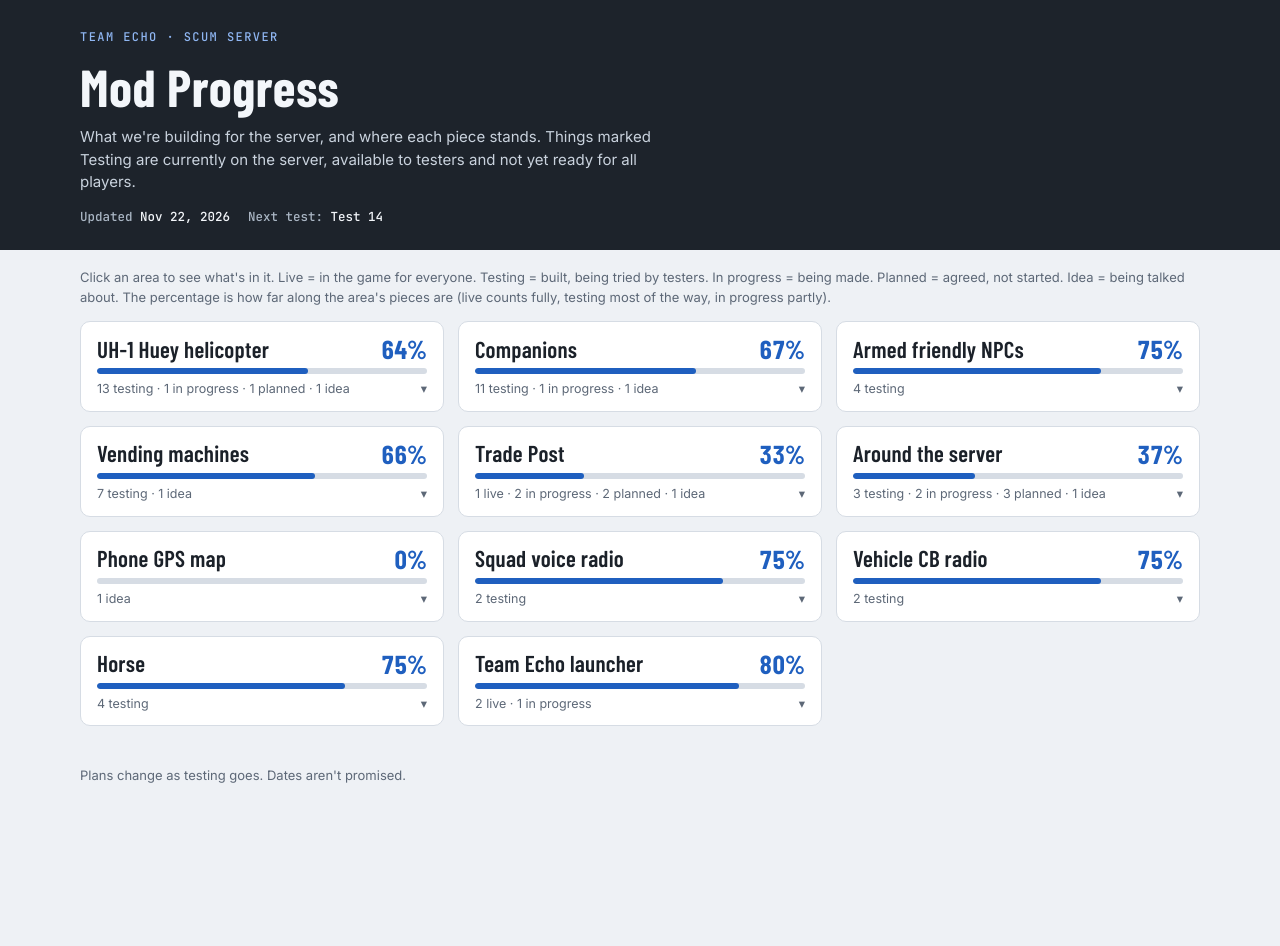
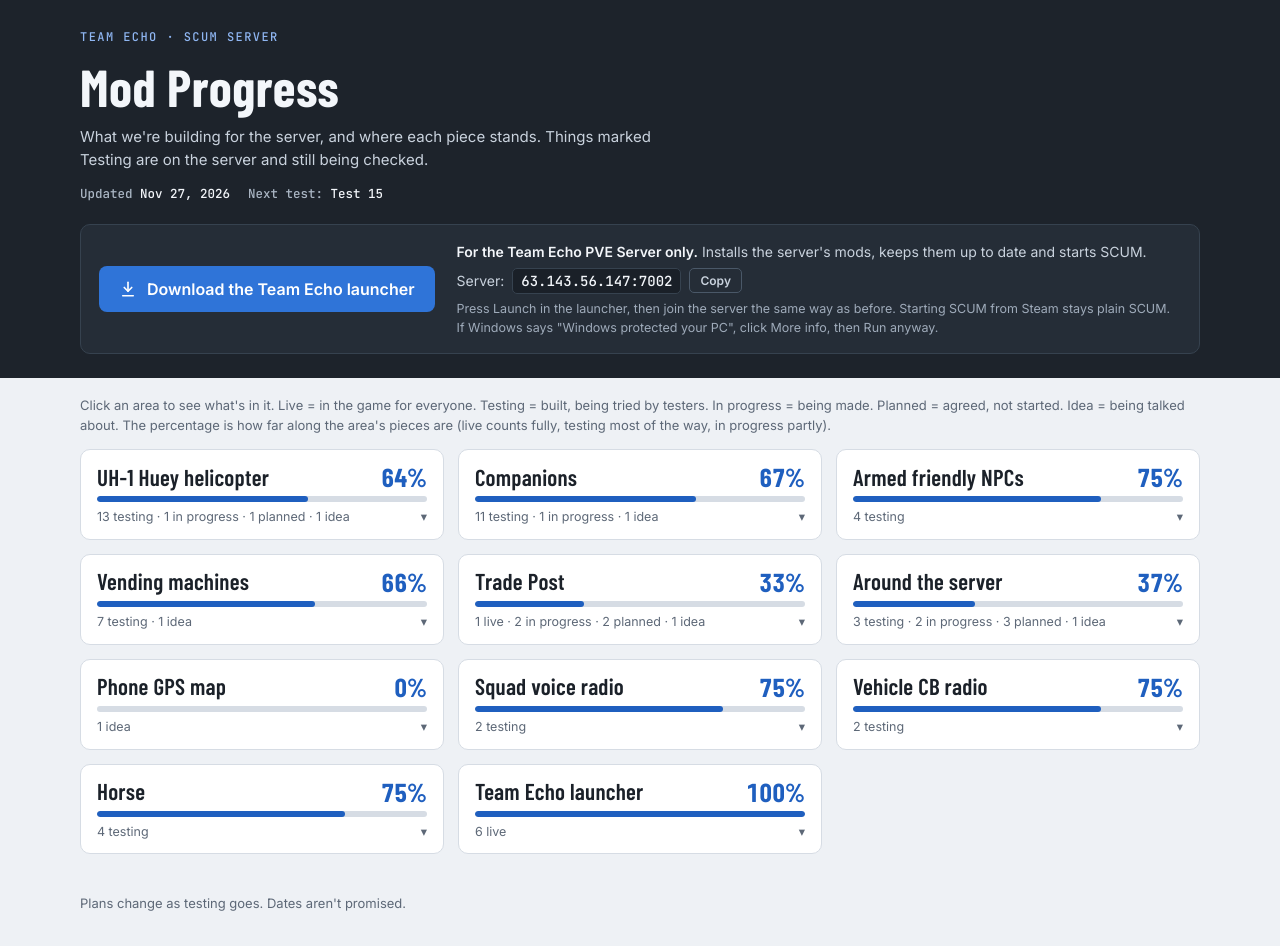
Before and after one commit to DeltaLima69/team-echo-progress, a plain HTML site: page index.html in a window 1280 px wide. Before the commit the page ends 818 px from the top, so only its background shows below. Drawn offline with nearby package versions, Linux system fonts and the light colour scheme.

Commit message:
Update mod progress page

```diff
--- a/index.html
+++ b/index.html
@@ -77,6 +77,20 @@ ul.items li { display: grid; grid-template-columns: 1fr auto; gap: 4px 12px; pad
 .s-idea { color: var(--idea); background: var(--idea-bg); } .d-idea { background: var(--idea); }
 .empty { color: var(--muted); font-size: 14px; padding: 10px 0; }
 footer { color: var(--muted); font-size: 13px; padding-block: 0 32px; }
+/* (11/27) launcher download panel in the header band */
+.get { display: grid; grid-template-columns: auto 1fr; gap: 12px 22px; align-items: center; margin-top: 6px; padding: 16px 18px; background: #252d37; border: 1px solid #36424f; border-radius: 10px; }
+@media (max-width: 680px) { .get { grid-template-columns: 1fr; } }
+.dl { display: inline-flex; align-items: center; justify-content: center; gap: 10px; background: #2f74d8; color: #fff; font: 600 16px var(--body); padding: 13px 20px; border-radius: 8px; text-decoration: none; white-space: nowrap; }
+.dl:hover { background: #3c84ec; } .dl:focus-visible { outline: 2px solid #8fb6f2; outline-offset: 3px; }
+.dl svg { width: 18px; height: 18px; flex: none; }
+.get p { margin: 0; color: #c9d2dd; font-size: 14px; }
+.get p + p { margin-top: 6px; }
+.get .only { color: var(--band-ink); font-weight: 600; }
+.join { display: inline-flex; align-items: center; gap: 8px; flex-wrap: wrap; }
+.join code { font: 500 14px var(--mono); color: var(--band-ink); background: #1a2028; border: 1px solid #36424f; border-radius: 5px; padding: 3px 8px; }
+.copy { font: 600 12px var(--body); color: #c9d2dd; background: transparent; border: 1px solid #4a5868; border-radius: 5px; padding: 4px 10px; cursor: pointer; }
+.copy:hover { border-color: #8fb6f2; color: #fff; } .copy:focus-visible { outline: 2px solid #8fb6f2; outline-offset: 2px; }
+.get .small { font-size: 12.5px; color: #9fabba; }
 @media (prefers-reduced-motion: no-preference) { section.area { transition: opacity .15s; } }
 </style>
 
@@ -84,8 +98,19 @@ footer { color: var(--muted); font-size: 13px; padding-block: 0 32px; }
   <div class="wrap">
     <div class="eyebrow">Team Echo &middot; SCUM server</div>
     <h1>Mod Progress</h1>
-    <p class="lede">What we're building for the server, and where each piece stands. Things marked Testing are currently on the server, available to testers and not yet ready for all players.</p>
+    <p class="lede">What we're building for the server, and where each piece stands. Things marked Testing are on the server and still being checked.</p>
     <div class="meta"><span>Updated <b id="upd"></b></span><span>Next test: <b id="next"></b></span></div>
+    <div class="get">
+      <a class="dl" href="https://github.com/DeltaLima69/team-echo-releases/releases/download/launcher/Team-Echo-SCUM.exe">
+        <svg viewBox="0 0 24 24" fill="none" stroke="currentColor" stroke-width="2.2" stroke-linecap="round" stroke-linejoin="round" aria-hidden="true"><path d="M12 3v12"/><path d="m7 10 5 5 5-5"/><path d="M5 21h14"/></svg>
+        Download the Team Echo launcher
+      </a>
+      <div>
+        <p><span class="only">For the Team Echo PVE Server only.</span> Installs the server's mods, keeps them up to date and starts SCUM.</p>
+        <p class="join">Server: <code id="addr">63.143.56.147:7002</code> <button type="button" class="copy" id="copy">Copy</button></p>
+        <p class="small">Press Launch in the launcher, then join the server the same way as before. Starting SCUM from Steam stays plain SCUM. If Windows says "Windows protected your PC", click More info, then Run anyway.</p>
+      </div>
+    </div>
   </div>
 </header>
 
@@ -97,8 +122,8 @@ footer { color: var(--muted); font-size: 13px; padding-block: 0 32px; }
 
 <script>
 const DATA = {
-  updated: "Nov 22, 2026",
-  next: "Test 14",
+  updated: "Nov 27, 2026",
+  next: "Test 15",
   areas: [
     { name: "UH-1 Huey helicopter", sum: "A flyable Huey with its own controls, cockpit and sound. Testers only for now.", items: [
       ["Flying, startup and engine sound", "test", "Full spool-up before takeoff"],
@@ -187,8 +212,11 @@ const DATA = {
     ]},
     { name: "Team Echo launcher", sum: "One launcher that keeps your mods up to date.", items: [
       ["Self-updating launcher", "live", "Update & Launch gets you the newest files"],
+      ["Every player gets the server's mods", "live", "No tester password needed to play"],
+      ["Mods only load when started from the launcher", "live", "Starting SCUM from Steam stays plain SCUM"],
+      ["Build notes", "live", "What changed in each update, in the launcher"],
       ["Test features list for testers", "live", "Shows what to try and what to report"],
-      ["Report a problem from the launcher", "work", ""]
+      ["Report a problem from the launcher", "live", "Testers only"]
     ]}
   ]
 };
@@ -226,6 +254,11 @@ function render() {
   }));
 }
 render();
+document.getElementById("copy").addEventListener("click", function () {
+  const b = this, t = document.getElementById("addr").textContent;
+  const done = () => { b.textContent = "Copied"; setTimeout(() => { b.textContent = "Copy"; }, 1500); };
+  try { navigator.clipboard.writeText(t).then(done, () => { b.textContent = "Select and copy"; }); } catch (e) { b.textContent = "Select and copy"; }
+});
 </script>
 
 </body>
```
